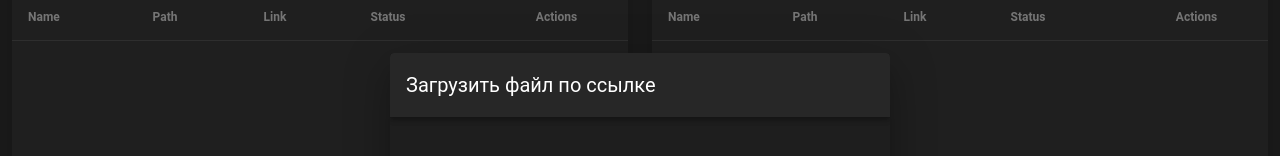
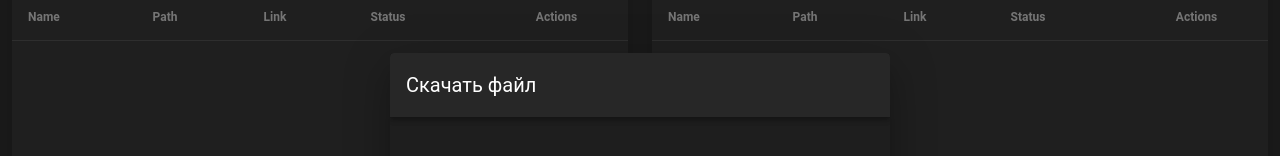
Before and after one commit to HappyStore/secureshare, a Vue app: page / in a window 1280 px wide. Both pictures are taken after a click on the button "get_app". Shown: the part 131-287 px from the top of the page. Built offline with nearby package versions, Linux system fonts and the light colour scheme; a small style sheet from the web is missing.

Commit message:
change title

```diff
--- a/src/components/downloadFileDlg.vue
+++ b/src/components/downloadFileDlg.vue
@@ -7,7 +7,7 @@
         </template>
         <v-card @dragover.prevent @drop.prevent @drop="onFileDrop">
             <v-toolbar>
-                <v-toolbar-title>Загрузить файл по ссылке</v-toolbar-title>
+                <v-toolbar-title>Скачать файл</v-toolbar-title>
             </v-toolbar>
 
             <v-form class="ma-5" v-model="formValid">
```
